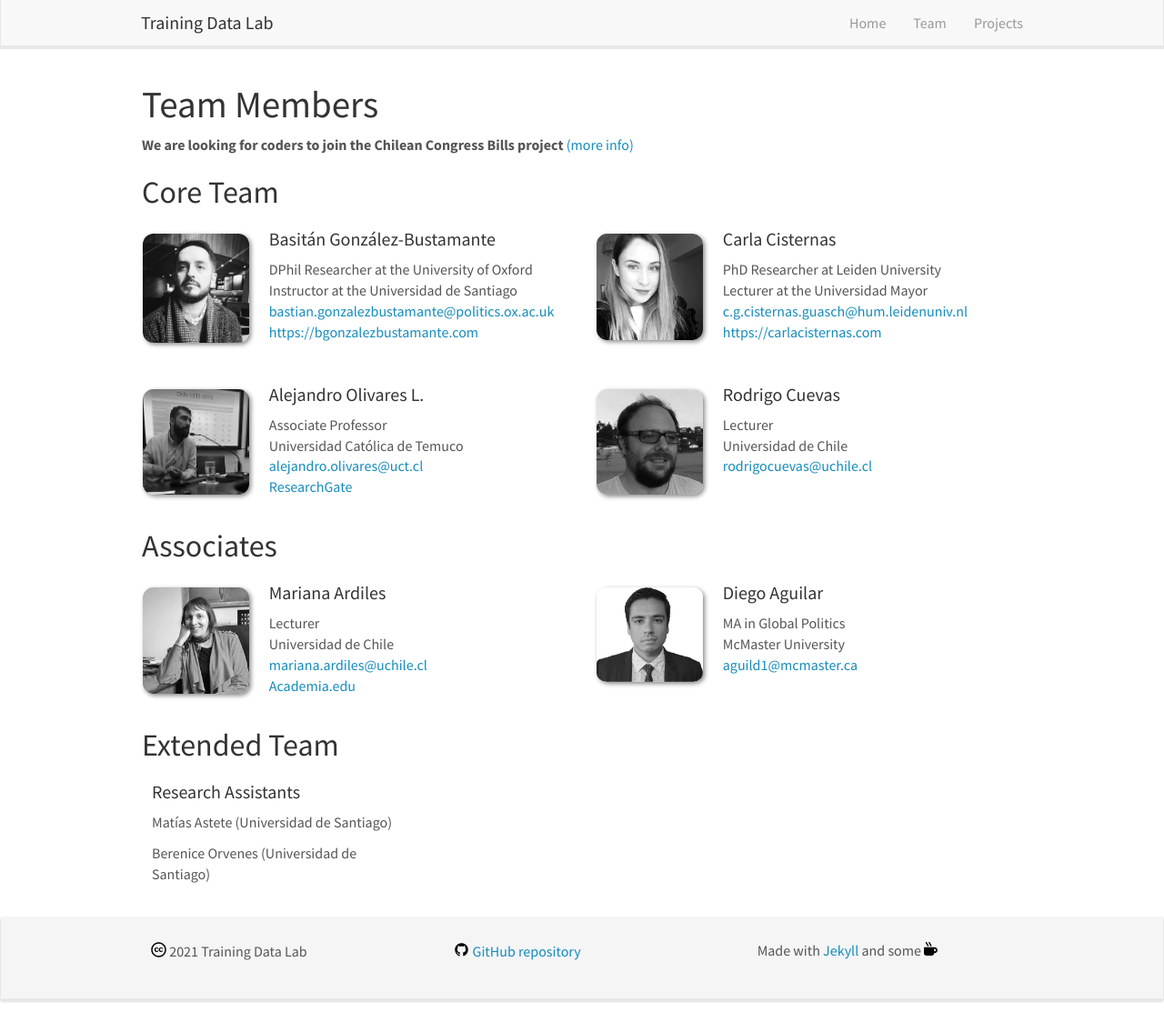
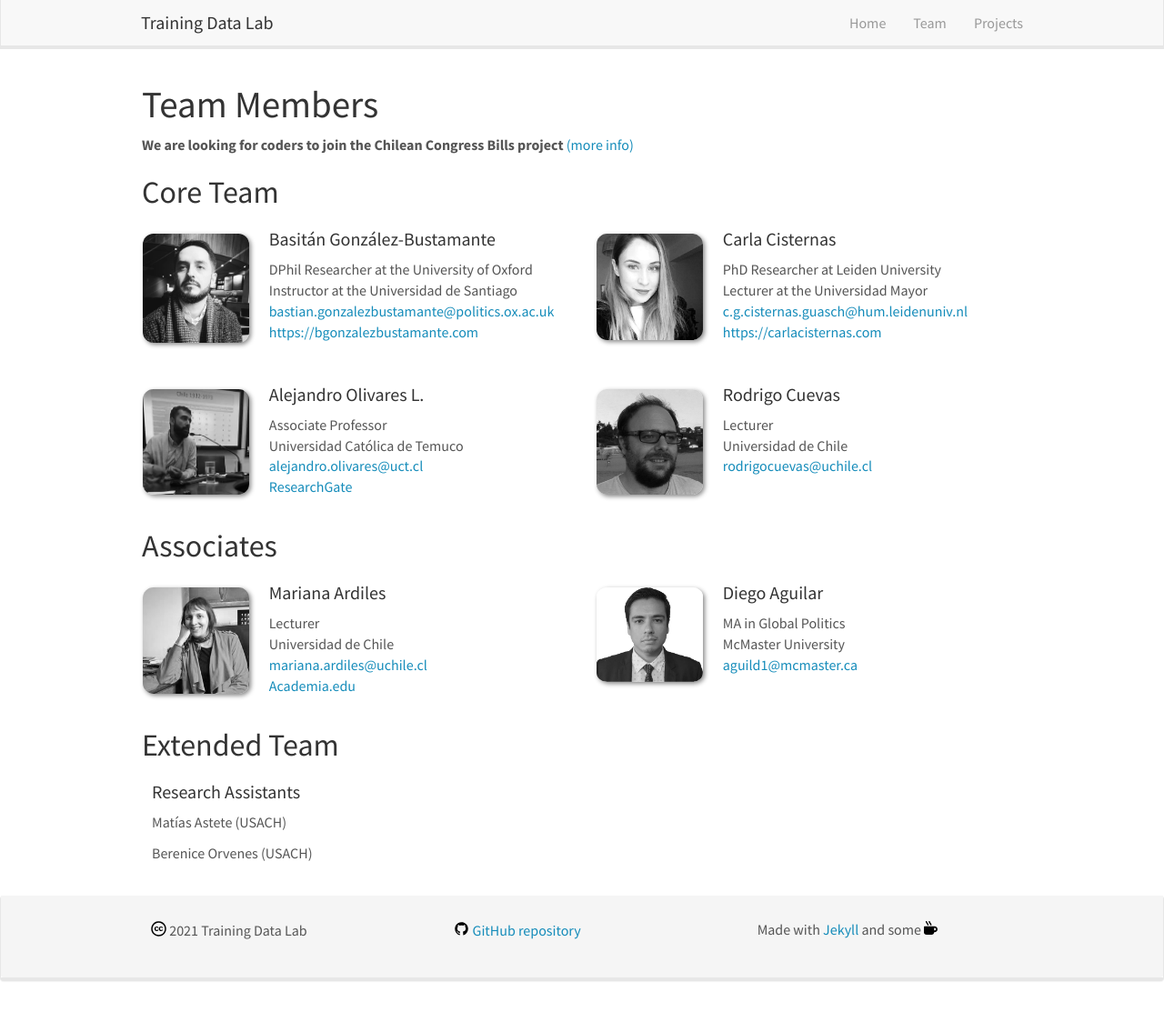
Before and after one commit to training-datalab/old-training-datalab.com, a Jekyll site: the page built from _pages/team.md, in a window 1280 px wide and 1124 px high. Shown: the whole window at 91% size. Built offline with Jekyll 4.4.1, drawn with Linux system fonts in a browser that asks for light colours; nearby versions of some CDN libraries.

Commit message:
Update assistants.yml

```diff
--- a/_data/assistants.yml
+++ b/_data/assistants.yml
@@ -1,2 +1,2 @@
-- name: Matías Astete (Universidad de Santiago)
-- name: Berenice Orvenes (Universidad de Santiago)
+- name: Matías Astete (USACH)
+- name: Berenice Orvenes (USACH)
```
